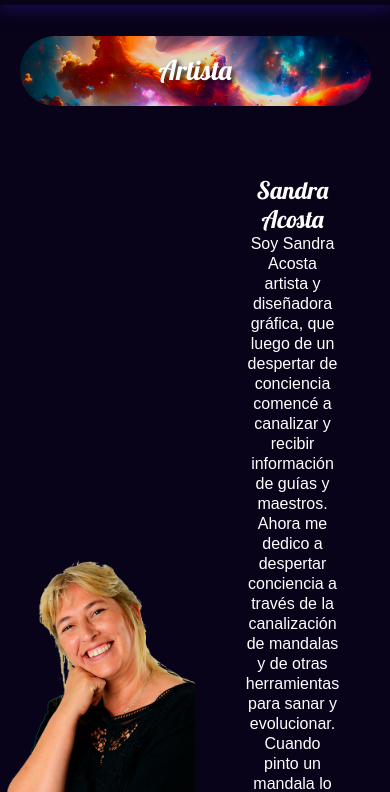
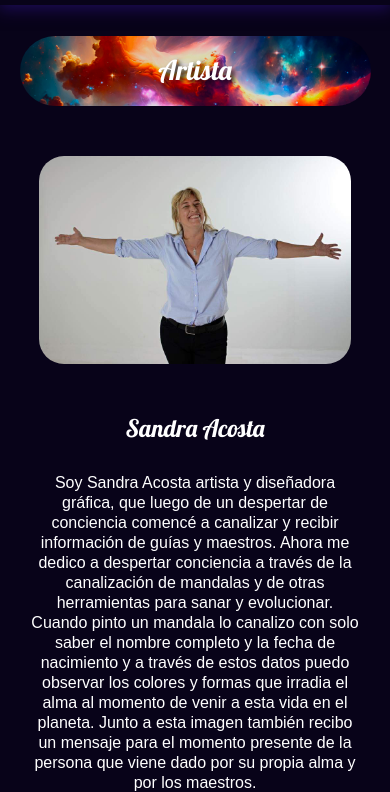
Before and after one commit to Cristian-Ser/PFSerron, a plain HTML site: page pages/artista.html in a window 390 px wide. Shown: the part 52-844 px from the top of the page. Drawn offline with nearby package versions, Linux system fonts and the light colour scheme.

Commit message:
terminé el diseño de la página 'artista.html'

```diff
--- a/css/style.css
+++ b/css/style.css
@@ -625,28 +625,34 @@ hr {
 /* IMAGEN Y DESCRIPCION */
 .artista-img,
 .artista-description {
-    width: 100%;
+    padding: 50px 0;
+}
+
+.artista-img {
     height: 100%;
-}
-
-.artista-img {
+    overflow: hidden;
     display: flex;
     justify-content: center;
     align-items: center;
-    overflow: hidden;
 }
 
 .artista-img img {
-    height: 600px;
+    width: 90%;
+    border-radius: 25px;
 }
 
 .artista-description {
     display: flex;
     flex-direction: column;
+    justify-content: center;
     align-items: center;
-    justify-content: center;
     text-align: center;
     padding: 50px;
+    height: 100%;
+}
+
+.artista-description h2 {
+    padding-bottom: 50px;
 }
 
 
@@ -972,6 +978,48 @@ hr {
 
 
 
+
+    /* ARTISTA.HTML PAGE  */
+
+    .grid__ar-page {
+        display: grid;
+        grid-template-columns: repeat(2, 1fr);
+        grid-template-rows: auto;
+        grid-template-areas:
+            'areaar1 areaar1'
+            'areaar2 areaar2'
+            'areaar3 areaar3';
+        ;
+    }
+
+    .areaar1 {
+        grid-area: areaar1;
+    }
+
+    .areaar2 {
+        grid-area: areaar2;
+    }
+
+    .areaar3 {
+        grid-area: areaar3;
+    }
+
+    /* IMAGEN Y DESCRIPCION */
+    .artista-img {
+        padding: 30px 0;
+        height: 100%;
+    }
+
+    .artista-img img {
+        width: 80%;
+    }
+
+    .artista-description h2 {
+        padding-bottom: 30px;
+    }
+
+
+
     /* CONTACTO.HTML PAGE */
 
     /* BOTONES */
@@ -1072,7 +1120,7 @@ hr {
 
 
     /* TIPOS_DE_MANDALA.HTML PAGE */
-    /* ARTICULO */
+
     /* IMG Y DESCRIPCION */
     .article-tdm__description img {
         width: 60vw;
@@ -1470,6 +1518,15 @@ hr {
 
 
 
+    /* ARTISTA.HTML PAGE  */
+
+    /*DESCRIPCION */
+    .artista-description {
+        padding: 20px 30px;
+    }
+
+
+
     /* CONTACTO.HTML PAGE */
 
     /* FORMULARIO */
--- a/pages/artista.html
+++ b/pages/artista.html
@@ -70,10 +70,10 @@
                 <h1>Artista</h1>
             </section>
             <!-- ARTISTA INFORMACIÓN -->
-            <section class="artista-img">
-                <img src="../multimedia/artista.png" alt="imágen del artista">
+            <section class="artista-img areaar2">
+                <img src="../multimedia/artista.jpg" alt="imágen del artista">
             </section>
-            <section class="artista-description">
+            <section class="artista-description areaar3">
                 <h2>Sandra Acosta</h2>
                 <p>Soy Sandra Acosta artista y diseñadora gráfica, que luego de un despertar de conciencia comencé a
                     canalizar y recibir información de guías y maestros. Ahora me dedico a despertar conciencia a través
```
Also changed, not shown: multimedia/artista.jpg (added), multimedia/artista.png (deleted).
